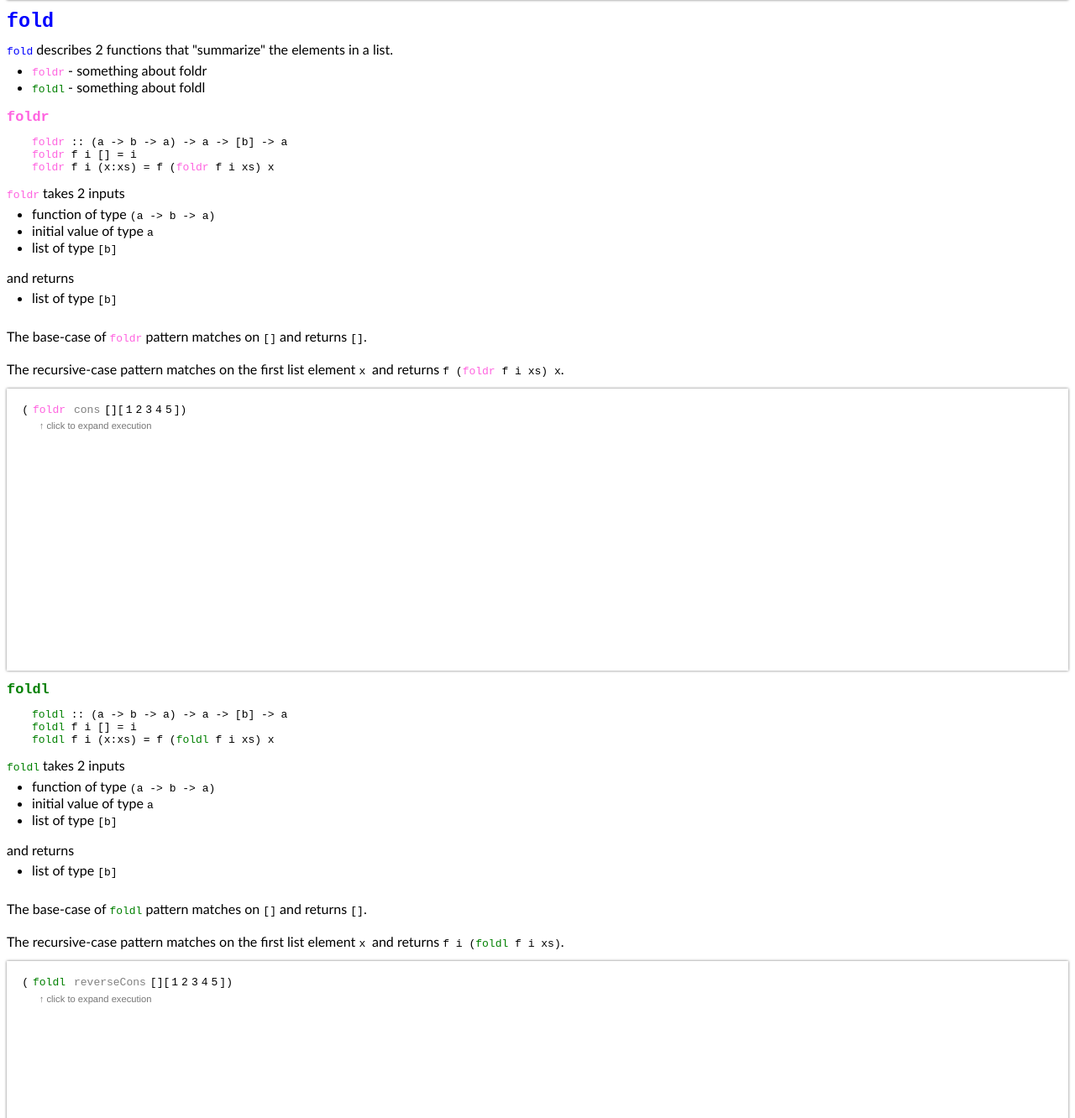
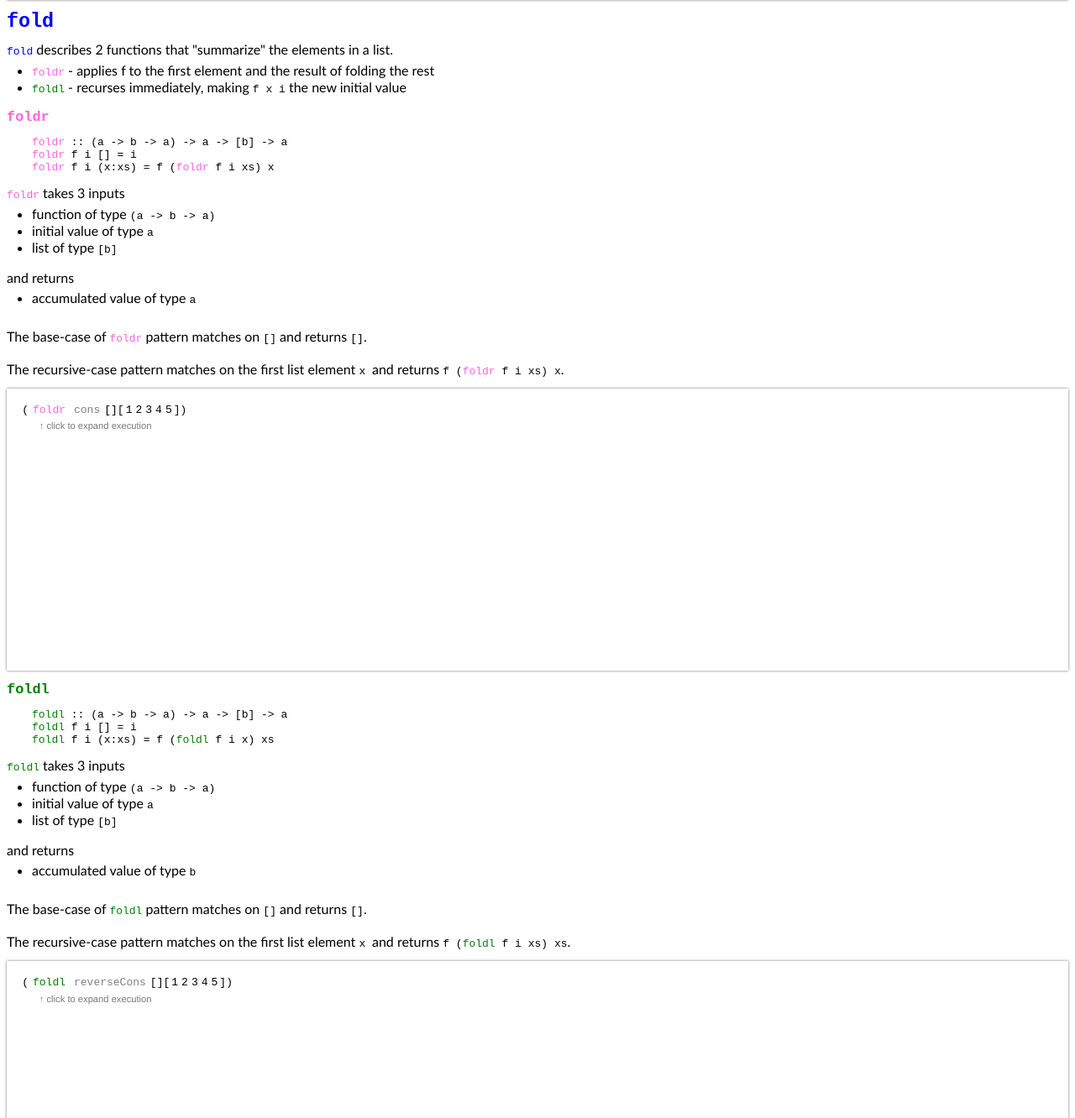
Before and after one commit to stevekrouse/hs.js, a website: page index.html in a window 1280 px wide. Shown: the part 751-2083 px from the top of the page at 84% size. Drawn offline with Linux system fonts and the light colour scheme.

Commit message:
finally got folds right

```diff
--- a/index.html
+++ b/index.html
@@ -75,7 +75,7 @@
         </div>
        </br>
         <div  class="mapLessonRecursiveCase">
-           The recursive-case pattern matches on the first list element <code> x </code> and returns <code>(f x) : map f xs</code>.
+           The recursive-case pattern matches on the first list element <code> x </code> and returns <code>(f x) : <code class="mapInLesson">map</code> f xs</code>.
          </div>
       </div>
       <div id="mapLines"></div>
@@ -89,8 +89,8 @@
       <div id="twoFoldDescriptions" style="margin-top:10px">
         <span> <code class="foldInLesson">fold</code> describes 2 functions that  "summarize" the elements in a list.</span>
         <ul style="padding-left: 30px;margin-top: 5px;">
-          <li><code class="foldrInLesson">foldr</code> - something about foldr</li>
-          <li><code class="foldlInLesson">foldl</code> - something about foldl</li>
+          <li><code class="foldrInLesson">foldr</code> - applies f to the first element and the result of folding the rest</li>
+          <li><code class="foldlInLesson">foldl</code> - recurses immediately, making <code>f x i</code> the new initial value</li>
         </ul>
       </div>
 
@@ -102,7 +102,7 @@
         <pre><div class="foldrLessonTypeSignature"><code class="foldrInLesson">foldr</code> :: (a -> b -> a) -> a -> [b] -> a</div><div class="foldrLessonBaseCase"><code class="foldrInLesson">foldr</code> f i [] = i</div><div class="foldrLessonRecursiveCase"><code class="foldrInLesson">foldr</code> f i (x:xs) = f (<code class="foldrInLesson">foldr</code> f i xs) x</div></pre>
 
         <div class="foldrLessonTypeSignature" >
-          <span><code class="foldrInLesson">foldr</code> takes 2 inputs</span>
+          <span><code class="foldrInLesson">foldr</code> takes 3 inputs</span>
           <ul style="padding-left: 30px;margin-top: 5px;">
             <li>function of type <code>(a -> b -> a)</code></li>
             <li>initial value of type <code>a</code></li>
@@ -110,7 +110,7 @@
           </ul>
           <span>and returns</span>
           <ul style="padding-left: 30px;margin-top: 5px;">
-            <li>list of type <code>[b]</code></li>
+            <li>accumulated value of type <code>a</code></li>
           </ul>
         </div>
 
@@ -131,10 +131,10 @@
          <div style="margin-bottom:5px; margin-top:10px;">
            <code class="foldlInLesson" style="font-size:1.3em; font-weight:bold; margin-bottom:10px">foldl</code>
          </div>
-         <pre><div class="foldlLessonTypeSignature"><code class="foldlInLesson">foldl</code> :: (a -> b -> a) -> a -> [b] -> a</div><div class="foldlLessonBaseCase"><code class="foldlInLesson">foldl</code> f i [] = i</div><div class="foldlLessonRecursiveCase"><code class="foldlInLesson">foldl</code> f i (x:xs) = f (<code class="foldlInLesson">foldl</code> f i xs) x</div></pre>
+         <pre><div class="foldlLessonTypeSignature"><code class="foldlInLesson">foldl</code> :: (a -> b -> a) -> a -> [b] -> a</div><div class="foldlLessonBaseCase"><code class="foldlInLesson">foldl</code> f i [] = i</div><div class="foldlLessonRecursiveCase"><code class="foldlInLesson">foldl</code> f i (x:xs) = f (<code class="foldlInLesson">foldl</code> f i x) xs</div></pre>
 
          <div class="foldlLessonTypeSignature" >
-           <span><code class="foldlInLesson">foldl</code> takes 2 inputs</span>
+           <span><code class="foldlInLesson">foldl</code> takes 3 inputs</span>
            <ul style="padding-left: 30px;margin-top: 5px;">
              <li>function of type <code>(a -> b -> a)</code></li>
              <li>initial value of type <code>a</code></li>
@@ -142,7 +142,7 @@
            </ul>
            <span>and returns</span>
            <ul style="padding-left: 30px;margin-top: 5px;">
-             <li>list of type <code>[b]</code></li>
+             <li>accumulated value of type <code>b</code></li>
            </ul>
          </div>
 
@@ -152,7 +152,7 @@
            </div>
            </br>
            <div class="foldlLessonRecursiveCase">
-             The recursive-case pattern matches on the first list element <code> x </code> and returns <code>f i (<code class="foldlInLesson">foldl</code> f i xs)</code>.
+             The recursive-case pattern matches on the first list element <code> x </code> and returns <code>f (<code class="foldlInLesson">foldl</code> f i xs) xs</code>.
            </div>
          </div>
          <div id="foldlLines"></div>
```
